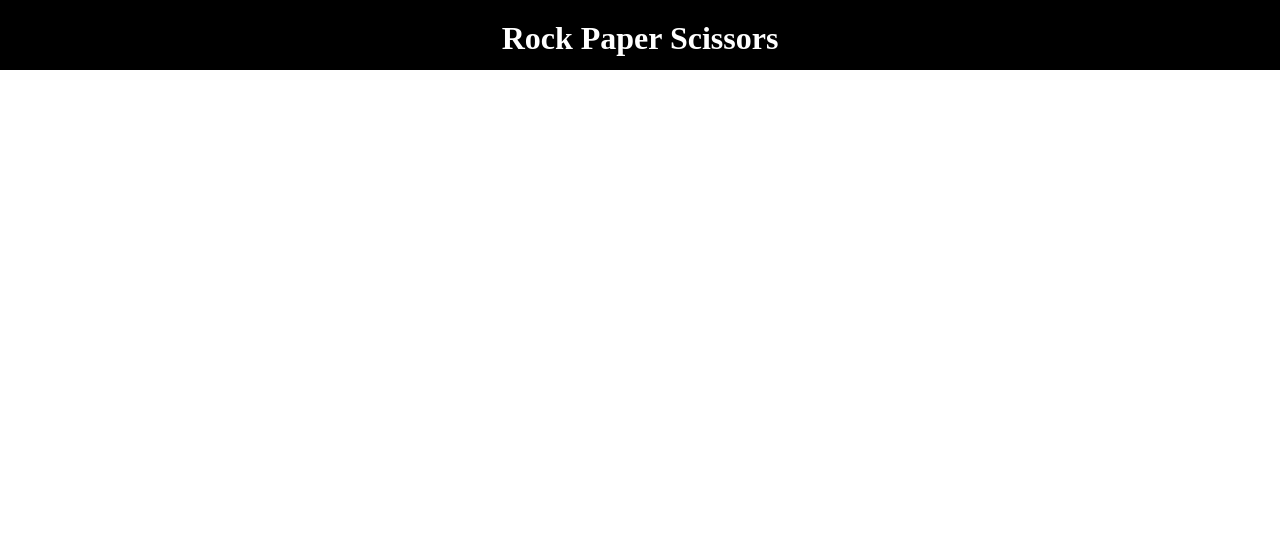
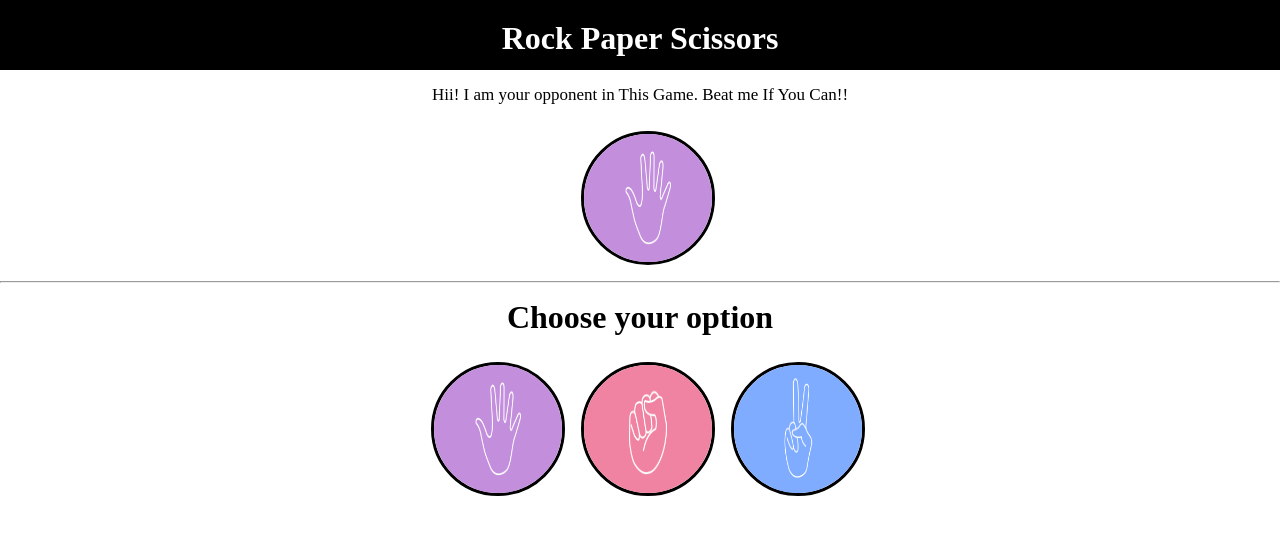
Before and after one commit to adiiverma40/RockPaperScissors, a plain HTML site: page index.html in a window 1280 px wide. Drawn offline with Linux system fonts and the light colour scheme.

Commit message:
added styling

```diff
--- a/index.html
+++ b/index.html
@@ -12,6 +12,41 @@
         <header class="header">
             <h1>Rock Paper Scissors</h1>
         </header>
+        <div class="gameScreen">
+            <div class="computer">
+                <p class="comText">
+                    Hii! I am your opponent in This Game. Beat me If You Can!!
+                </p>
+                <div class="images">
+                    <img id="comImage" class="styleImage" src="images/paper.png" alt="computer Choose image" srcset="">
+                </div>
+            </div>
+            <div class="player">
+                <hr>
+                <h1>Choose your option</h1>
+                <div class="images">
+                    <img  class="styleImage" src="images/paper.png" alt="Paper">
+                    <img  class="styleImage" src="images/rock.png" alt="Rock">
+                    <img  class="styleImage" src="images/scissors.png" alt="Scissors">
+                </div>
+
+
+
+
+            </div>
+
+
+
+
+        </div>
+
+
+
+
+
+
+
+
 
     </main>
 
--- a/style.css
+++ b/style.css
@@ -10,3 +10,52 @@
     text-align: center;
     height: 30px;
 }
+.comText {
+    text-align: center;
+    font-size: 17px;
+    margin-top: 15px;
+}
+.styleImage{
+    width: 8rem;
+    height: 8rem;
+    border-radius: 50%;
+    border: 3px solid black;
+    margin-left: 1rem;
+    margin-top: 10px;
+}
+
+.images{
+    display: flex;
+    justify-content: center;
+    align-items: center;
+    margin-top: 1rem;
+}
+
+
+.player{
+    margin-top: 1rem;
+}
+.player h1{
+    margin-top: 1rem;
+    text-align: center;
+}
+img:hover{
+    cursor: pointer;
+    box-shadow: 2px 2px 4px 2px rgba(0, 0, 0, 0.5);
+    border: 3px dashed black;
+}
+
+
+
+
+
+/* Responsive styles  */
+
+@media (max-width:394px){
+    h1{
+        font-size: 18px;
+    }
+    .images{
+       flex-wrap: wrap;
+    }
+}
```
Also changed, not shown: inddex2.html (added, +42 -0 lines).
